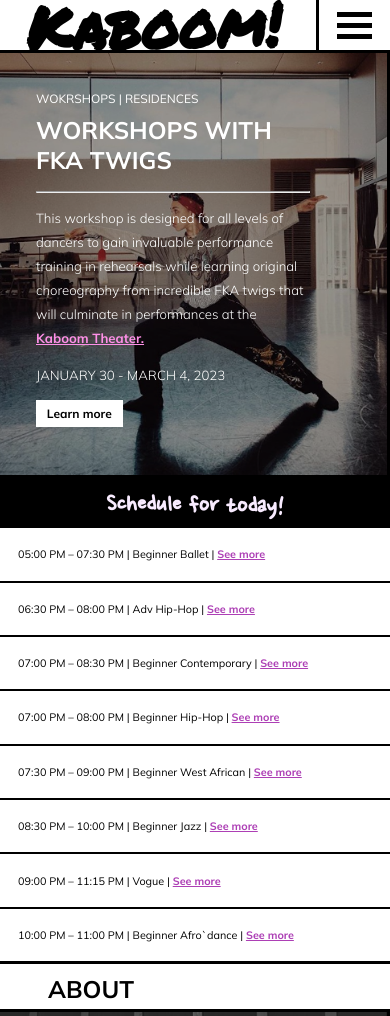
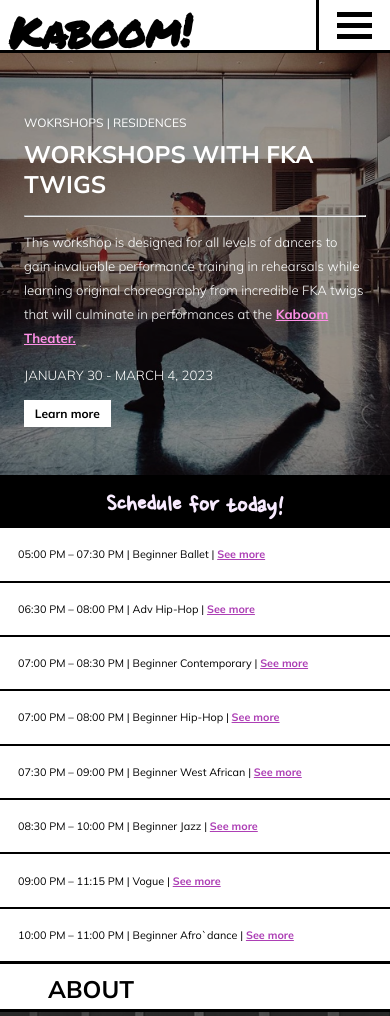
Before and after one commit to aroo0/Kaboom, a plain HTML site: page index.html in a window 390 px wide. Shown: the top 1016 px of the page. Drawn offline with Linux system fonts and the light colour scheme.

Commit message:
resolve probles with resposivity

```diff
--- a/css/index.css
+++ b/css/index.css
@@ -38,6 +38,11 @@ main {
 
 }
 
+
+h1 {
+    line-height: .1;
+}
+
 h2 {
     font-size: 2rem;
     text-transform: uppercase;
@@ -63,10 +68,10 @@ p {
     font-family: 'Permanent Marker';
     /* font-style: italic; */
     font-weight: 300;
-    font-size: 2.5rem;
-    margin: .2rem;
+    font-size: 1.8rem;
     transform: rotate(-1deg);
 }
+
 
 .menu-icon {
     width: 35px;
@@ -96,25 +101,22 @@ p {
     margin-top: 3px;
 }
 
-
-header {
-    display: unset;
-}
+ header {
+    display: unset ;
+ }
 
 header .container {
     display: flex;
-    align-items: center;
     border-bottom: 3px solid #000;
     gap: 1rem;
     justify-content: space-between;
-    padding-left: 2rem;
+    padding-left: clamp(.3rem, 1vh, 2rem);
     height: 4.2rem;
     align-content: stretch;
     position: sticky;
     top: 0;
     background-color: white;
     z-index: 10;
-    overflow: hidden;
 
 }
 
@@ -248,17 +250,20 @@ header .container {
     flex-direction: column;
     justify-content: end;
     color: #fff;
-    padding-bottom: 4rem;
     box-sizing: border-box;
     transition-property: box-shadow;
     transition-timing-function: ease-in-out;
     transition-duration: 1s;
+    padding: clamp(1rem, 3vh, 2rem);
+    padding-bottom: 4rem;
+
 }
 
 @media only screen and (max-width: 700px) {
     .banner {
         min-height: 50vh;
         flex: 0;
+        border-right: none;
     }
 }
 
@@ -268,16 +273,10 @@ header .container {
 
 }
 
-.banner .container > * {
-    margin-left: 3rem;
-
-}
-
 
 .banner-category {
     justify-self: flex-start;
     font-weight: 400;
-    margin:0 3rem;
     font-size: 1rem;
 }
 
@@ -289,7 +288,7 @@ header .container {
 
 @media only screen and (max-width: 1000px) {
     .banner .container {
-        width:80%;
+        width:100%;
         margin-top: 3rem;
     }
 }
@@ -475,22 +474,14 @@ a:link, a:visited {
 }
 
 
-/* .about .banner-photo {
-    box-shadow: inset 0 0 0 1000px rgba(0,0,0,.3);
-    background-image: url('../resources/images/E2FE6814-E212-4A41-807B-B0917F9A258A.jfif');
-    width: auto;
-    height: 100px;
-    flex: 2;
 
-
-} */
 
 .section-2 .text {
     flex:1;
     color: #000;
 }
 
-.about .section-1{
+.about .section-1 {
     flex:2;
     box-shadow: inset 0 0 0 1000px rgba(0,0,0,.5);
     border-right: 3px solid #000;
@@ -503,10 +494,17 @@ a:link, a:visited {
     transition-timing-function: ease-in-out;
     transition-duration: .3s;
 
+}
+
+@media (max-width: 774px) {
+
+    .about .section-1
+     {
+        border-right: none;
+     }
+}
 
 
-
-}
 
 .about .section-1:hover {
     box-shadow: inset 0 0 0 1000px rgba(0,0,0,.7);
@@ -730,7 +728,7 @@ video {
     font-family: 'Nanum Pen Script', cursive;
     text-decoration: none;
     color: #FF90E8;
-    font-size: 6rem;
+    font-size: 4rem;
     padding: 0;
     margin:0;
     line-height: 4rem;
@@ -1138,6 +1136,7 @@ p.small {
 
 .media {
     display: flex;
+    flex-wrap: wrap;
     gap: 3rem;
     padding: 3rem 0 1rem;
 
@@ -1165,11 +1164,6 @@ footer p {
     padding: 0 3rem 1rem ;
 }
 
-.footer h1 {
-    font-size: 4rem;
-    padding-bottom: 2rem;
-    transform: none;
-}
 
 .contact h3 {
     font-size: 2rem;
```
